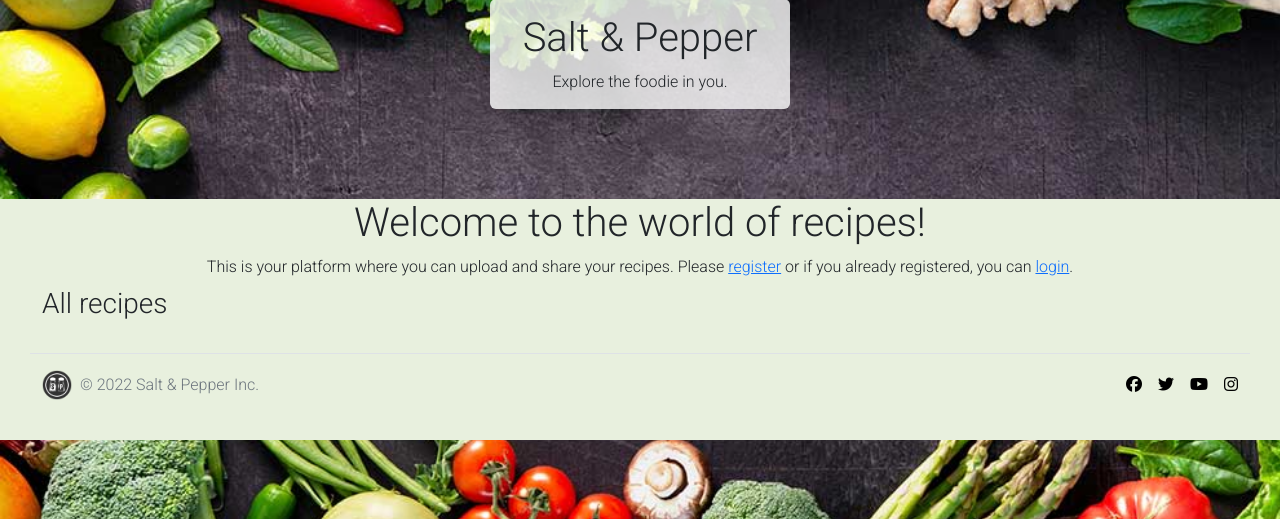
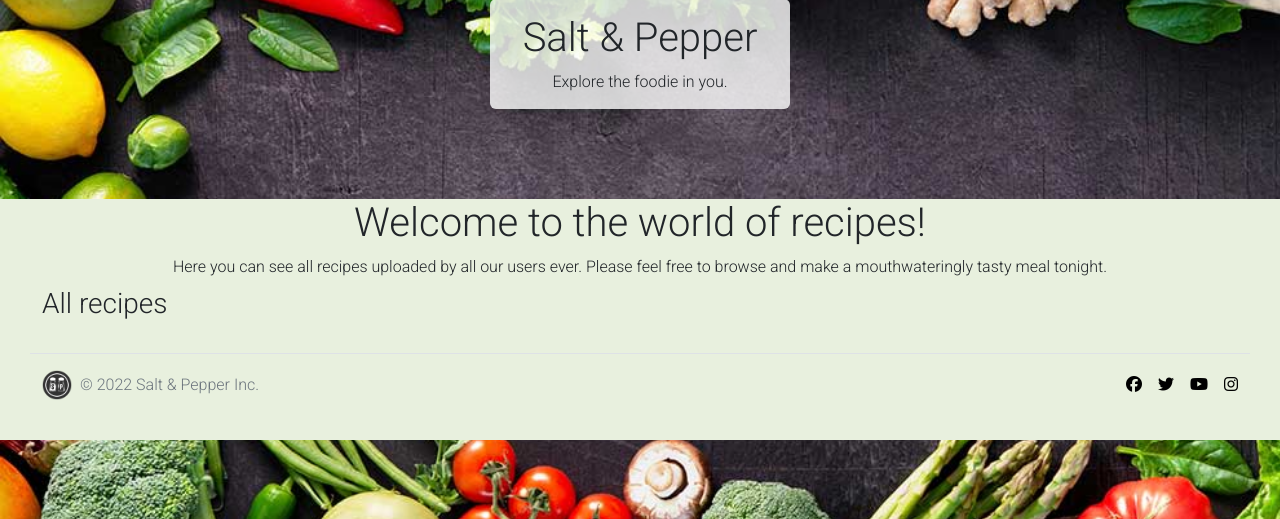
Before and after one commit to NoraPDev/Project-4, a Django app: page /recipes/ in a window 1280 px wide. Shown: the part 177-696 px from the top of the page. Run offline with Django 3.2, Linux system fonts and the light colour scheme; data that the repository does not hold is empty; some libraries are stand-ins or nearby versions.

Commit message:
added content

```diff
--- a/templates/all-recipes.html
+++ b/templates/all-recipes.html
@@ -14,7 +14,7 @@
   <div class="row bg-green-apple">
     <div class="col-md-12">
       <h1>Welcome to the world of recipes!</h1>
-      This is your platform where you can upload and share your recipes. Please <a href="#">register</a> or if you already registered, you can <a href="{% url 'account_signup' %}">login</a>.
+      Here you can see all recipes uploaded by all our users ever. Please feel free to browse and make a mouthwateringly tasty meal tonight.
 
     </div>
   </div>
```
